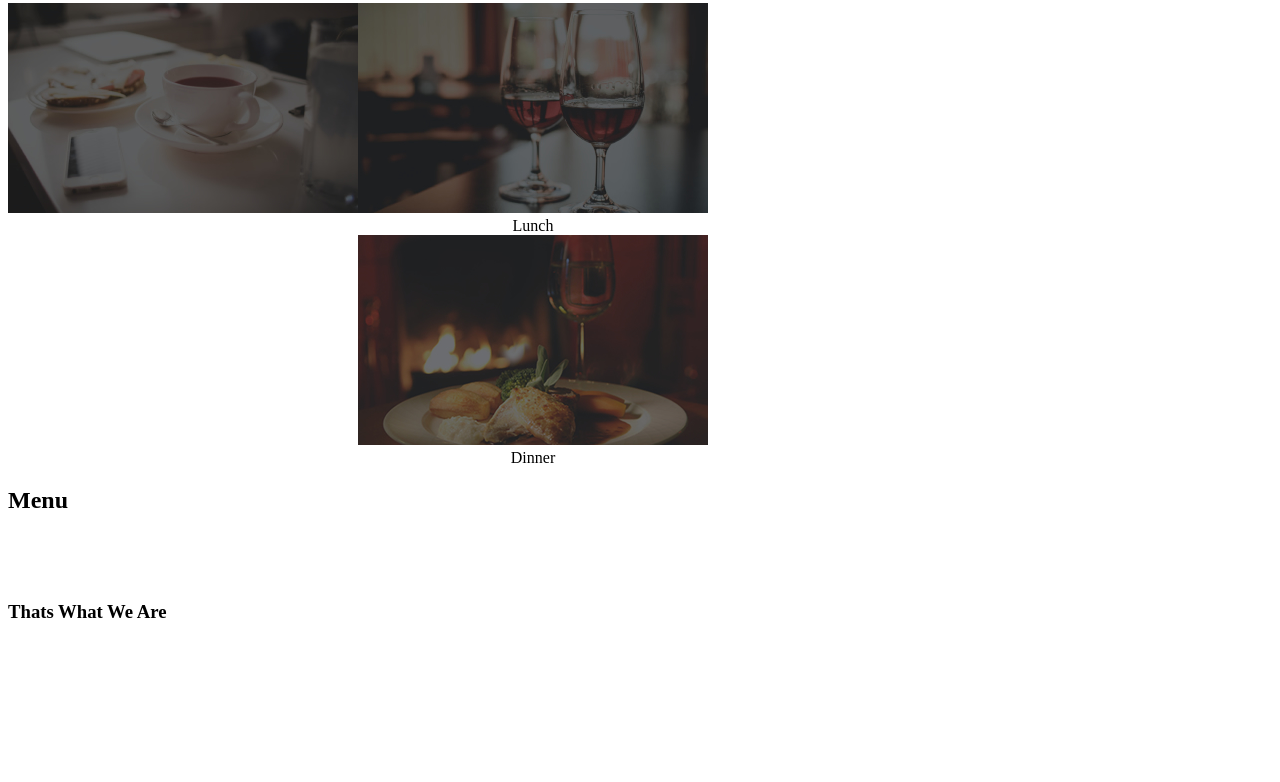
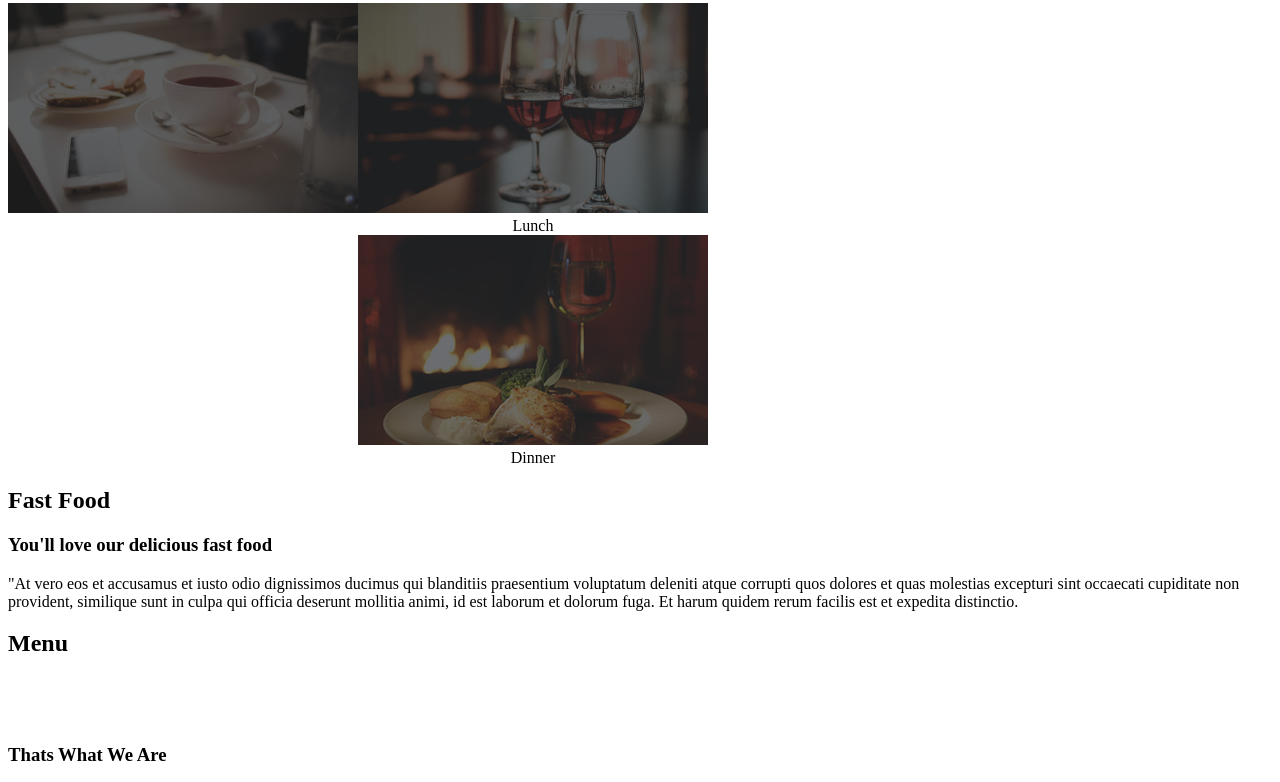
Before and after one commit to MKaringa/jikoni, a plain HTML site: page index.html in a window 1280 px wide. Shown: the part 691-1473 px from the top of the page. Before the commit the page ends 1383 px from the top, so only its background shows below. Drawn offline with Linux system fonts and the light colour scheme.

```diff
--- a/index.html
+++ b/index.html
@@ -44,6 +44,14 @@
                     </div>
 
             </div>
+
+            <div class="container1">
+                <div class="Fast food">
+                    <h2>Fast Food</h2>
+                    <h3>You'll love our delicious fast food</h3>
+                    <p>"At vero eos et accusamus et iusto odio dignissimos ducimus qui blanditiis praesentium voluptatum deleniti atque corrupti quos dolores et quas molestias excepturi sint occaecati cupiditate non provident, similique sunt in culpa qui officia deserunt mollitia animi, id est laborum et dolorum fuga. Et harum quidem rerum facilis est et expedita distinctio.</p>
+                </div>
+            </div>
         </div>
         <div>
             <h2>Menu</h2>
```
